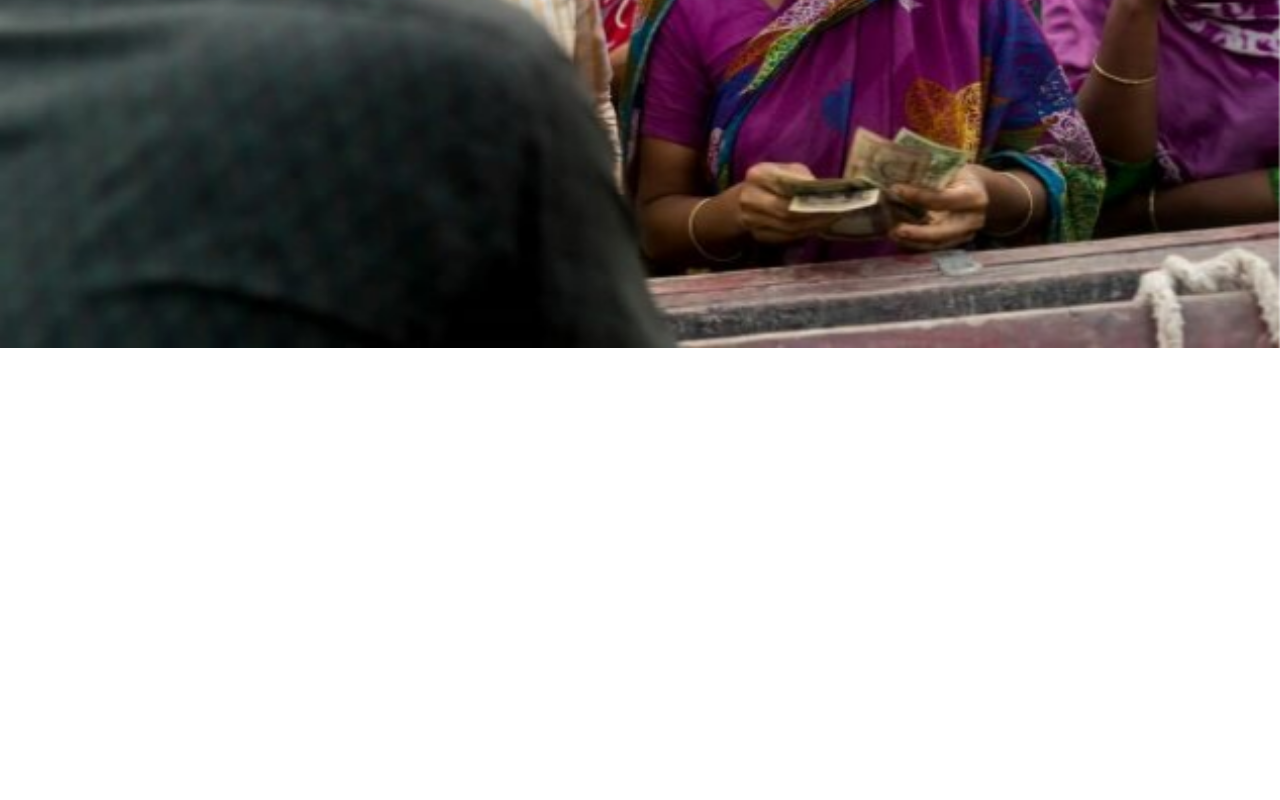
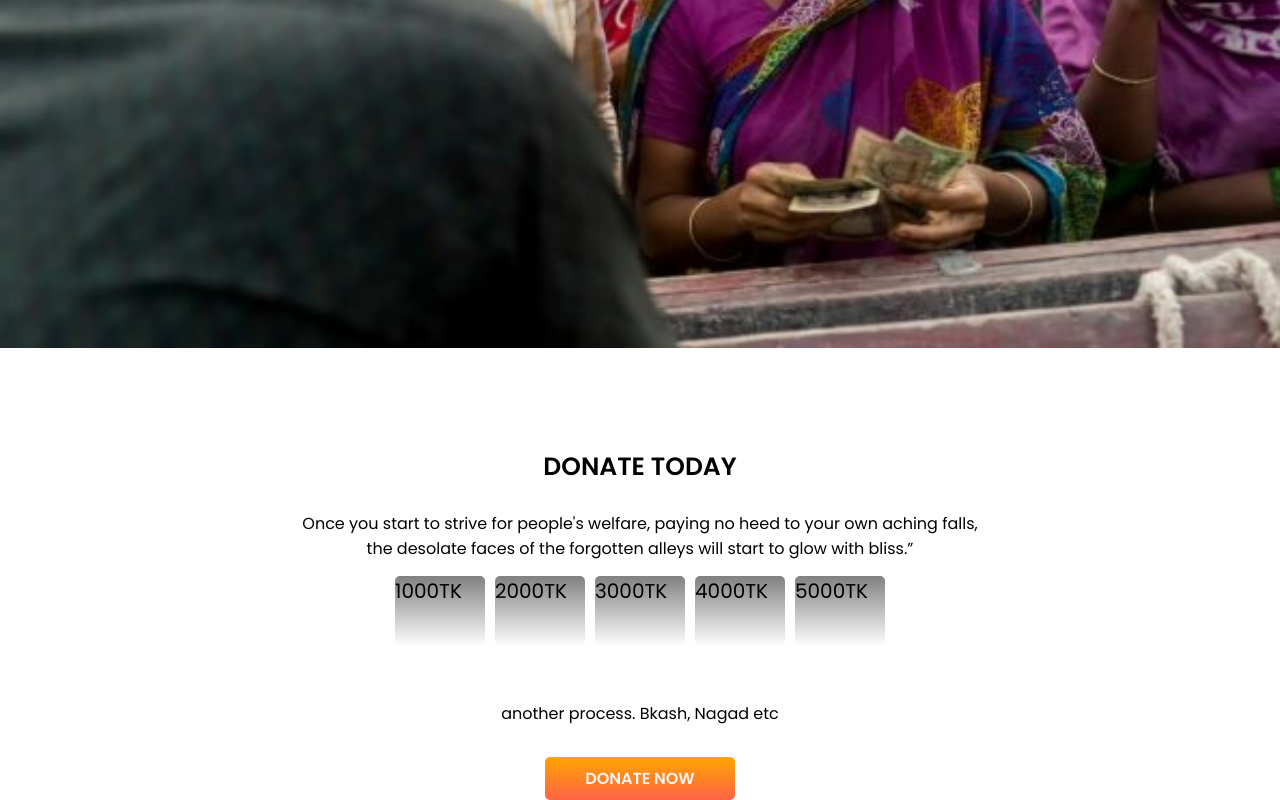
Before and after one commit to nusratjahansumaiya/donate-today, a plain HTML site: page index.html in a window 1280 px wide. Shown: the part 452-1252 px from the top of the page. Before the commit the page ends 800 px from the top, so only its background shows below. Drawn offline with Linux system fonts and the light colour scheme.

Commit message:
sad added

```diff
--- a/index.html
+++ b/index.html
@@ -15,9 +15,9 @@
 <body>
     <section class="none">
         <div id="done">
-            <h1>Let's Help Those <br />
+            <h1 class="help">Let's Help Those <br />
                 Who Are More In Need.</h1>
-            <P> Your belief is great that someone else should benefit,
+            <P class="see"> Your belief is great that someone else should benefit,
                 From a deed well done.<br />
                 With this I can see how great you have been,
                 To always be helping someone</P>
@@ -31,6 +31,45 @@
         </div>
     </section>
 
+    <section>
+        <h1 class="to">DONATE TODAY</h1>
+        <P class="the">Once you start to strive for people's welfare, paying no heed to your own aching falls,
+            <br /> the desolate faces of the forgotten alleys will start to glow with bliss.”
+        </P>
+    </section>
+    <div class="container">
+
+        <div class="box">1000TK</div>
+        <div class="box">2000TK</div>
+        <div class="box">3000TK</div>
+        <div class="box">4000TK</div>
+        <div class="box">5000TK</div>
+
+    </div>
+    <footer class="pro">
+        <p>another process. Bkash, Nagad etc</p>
+    </footer>
+
+    <p style="text-align:center"><a class="dig" target="_blank"
+            href="https://www.canadahelps.org/en/giving-life/giving-strategy/5-reasons-why-you-should-donate-to-charity/">DONATE
+            NOW
+        </a></p>
+
+
+
+
+
+
+
+
+
+
+
+
+
+
+
+
 </body>
 
 </html>
--- a/style.css
+++ b/style.css
@@ -3,14 +3,14 @@ body {
     margin: 0%;
 }
 
-h1 {
+.help {
     font-size: 50px;
     text-align: center;
     color: aliceblue;
     padding: 150px 150px 0px 150px;
 }
 
-p {
+.see {
     text-align: center;
     color: aliceblue;
 
@@ -49,3 +49,68 @@ p {
     padding: 0;
 
 }
+
+.to {
+    font-size: 25px;
+    text-align: center;
+    color: black;
+    padding: 100px 150px 25px 150px;
+}
+
+.the {
+    text-align: center;
+    color: black;
+
+}
+
+.container {
+    width: 100%;
+    height: auto;
+    padding: 0px;
+
+    display: flex;
+    flex-direction: row;
+    justify-content: center;
+
+
+
+
+}
+
+.box {
+    width: 90px;
+    height: 70px;
+    margin: 15px 5px;
+    background-image: linear-gradient(grey, white);
+    box-sizing: border-box;
+    font-size: 20px;
+    transition: 1s;
+    border-radius: 5px;
+
+
+}
+
+.box:hover {
+    transform: scale(1.3);
+    background-image: linear-gradient(red, yellow);
+    box-shadow: 2px 2px 2px #000;
+    z-index: 2;
+
+
+
+}
+
+.pro {
+    text-align: center;
+    padding: 40px;
+}
+
+.dig {
+    text-decoration: none;
+    background-image: linear-gradient(orange, tomato);
+    padding: 10px 40px;
+    border-radius: 5px;
+    text-align: center;
+    color: whitesmoke;
+    font-weight: 700;
+}
```
